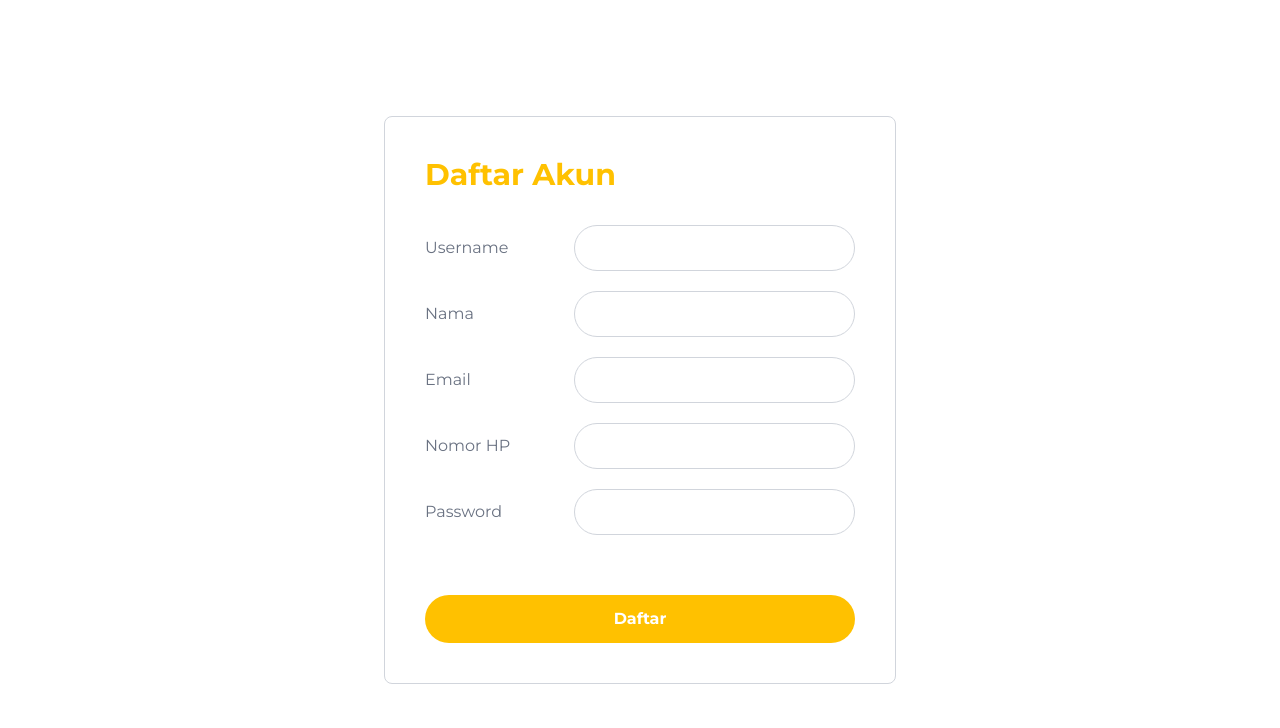
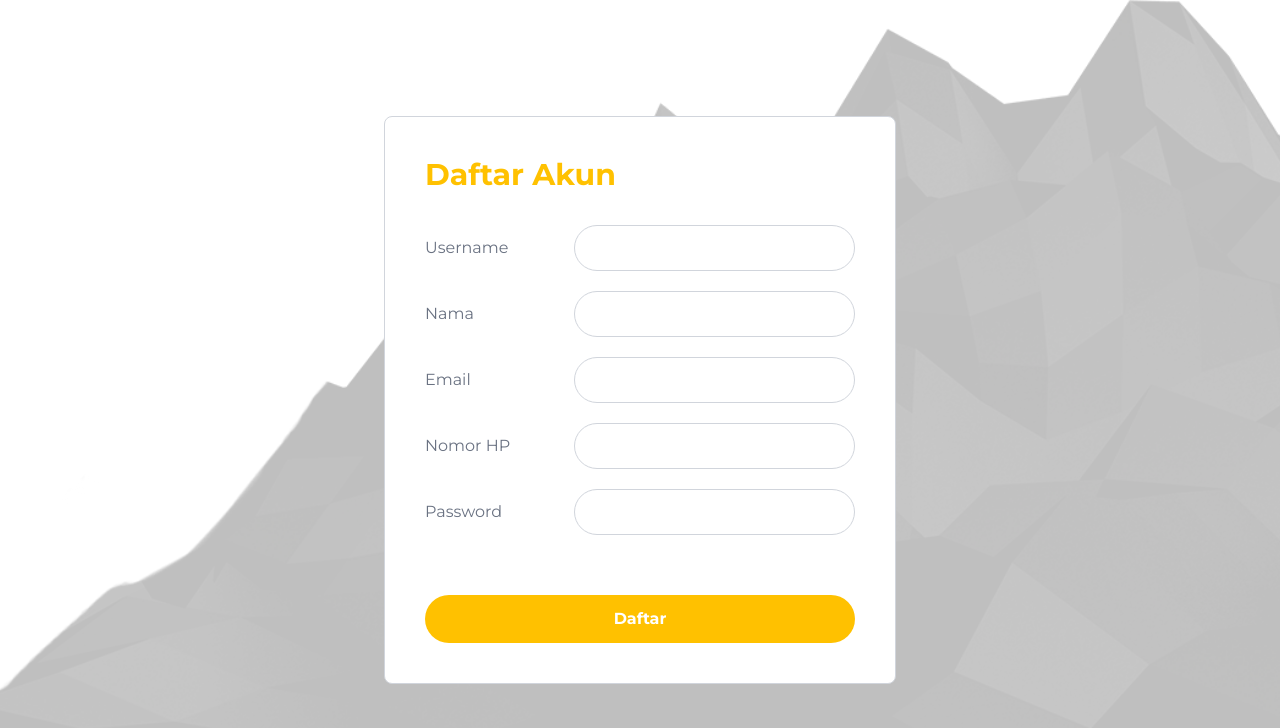
Before and after one commit to exoream/gapakerem-web, a React (Vite) app: page /register in a window 1280 px wide. Shown: the top 728 px of the page. Built offline with nearby package versions, Linux system fonts and the light colour scheme.

Commit message:
edit register page

```diff
--- a/src/pages/Register.jsx
+++ b/src/pages/Register.jsx
@@ -3,6 +3,7 @@ import { Link, useNavigate } from 'react-router-dom';
 import axios from 'axios';
 import { ToastContainer, toast } from 'react-toastify';
 import 'react-toastify/dist/ReactToastify.css';
+import Background from '../assets/background/bgmount5.png';
 
 const Register = () => {
     const navigate = useNavigate();
@@ -150,6 +151,12 @@ const Register = () => {
                 </form>
             </div>
 
+            <img
+                src={Background}
+                alt="background"
+                className="absolute inset-0 w-full h-full object-cover z-[-1] pointer-events-none opacity-25"
+            />
+
             <ToastContainer
                 className="absolute top-5 right-5"
             />
```
Also changed, not shown: src/assets/background/bgmount5.png (added).
